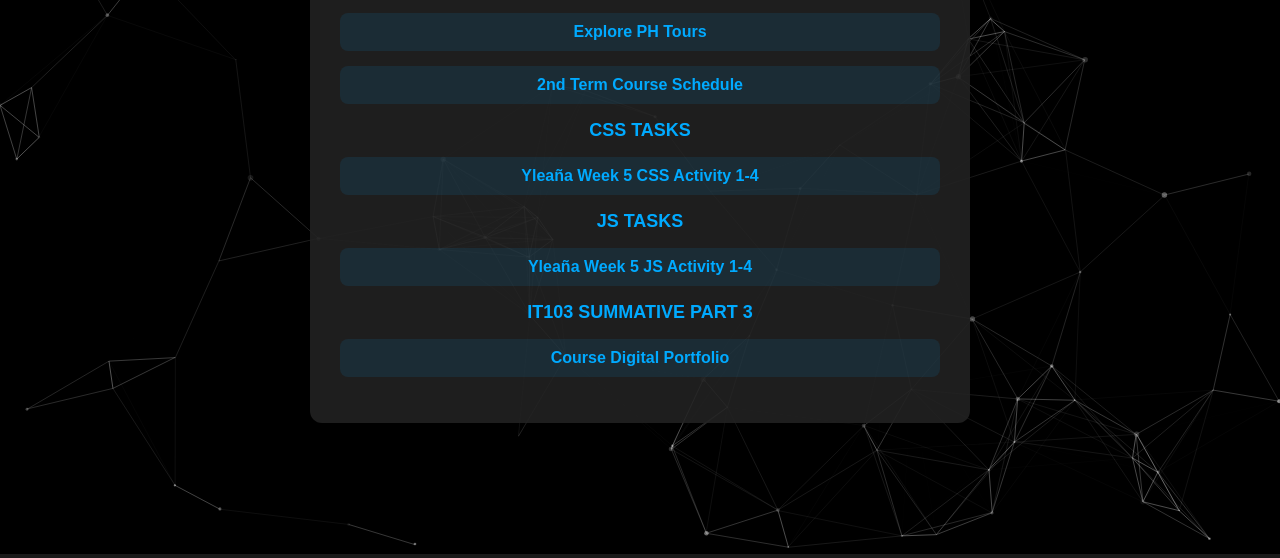
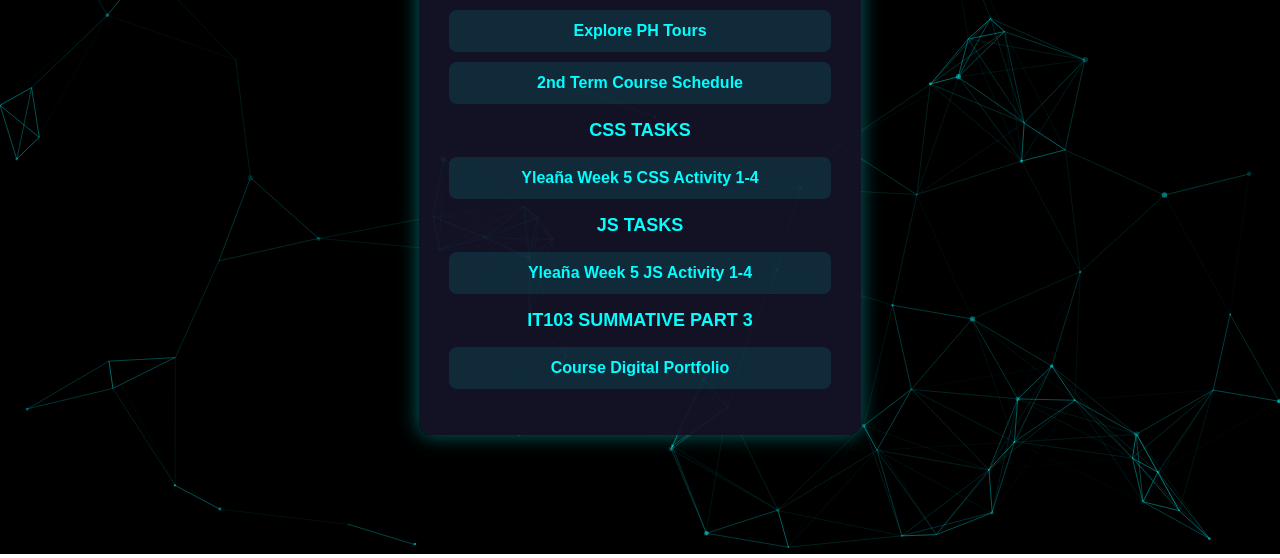
Before and after one commit to cyxkira29/cyxkira29.github.io, a plain HTML site: page index.html in a window 1280 px wide. Shown: the part 246-804 px from the top of the page. Drawn offline with nearby package versions, Linux system fonts and the light colour scheme.

Commit message:
portfolio

```diff
--- a/main.css
+++ b/main.css
@@ -1,85 +1,50 @@
-/* General Reset */
+/* Reset & Layout */
 body {
     margin: 0;
     font-family: 'Poppins', sans-serif;
-    background-color: #1a1a1a;
+    background: linear-gradient(135deg, #0a0027, #17002e); /* Deep blue to dark purple */
     color: #ddd;
     display: flex;
     justify-content: center;
     align-items: center;
-    min-height: 100vh;
+    height: 100vh;
 }
 
 /* Particle Background */
 #particles-js {
-    position: absolute;
+    position: fixed;
     width: 100%;
     height: 100%;
     background: #000;
     z-index: -1;
-    top: 0;
-    left: 0;
 }
 
-/* Main Container */
+/* Content Container */
 .container {
-    width: 90%;
     max-width: 600px;
     padding: 30px;
-    background: rgba(34, 34, 34, 0.9);
-    box-shadow: 0 8px 20px rgba(0, 0, 0, 0.3);
+    background: rgba(20, 20, 40, 0.9); /* Dark purple-gray */
     border-radius: 12px;
     text-align: center;
-    position: relative;
-    z-index: 1;
+    box-shadow: 0 0 20px rgba(0, 255, 255, 0.4); /* Neon glow effect */
 }
 
 /* Headings */
-h1 {
-    color: #fff;
-    font-size: 25px;
-    margin-bottom: 15px;
-}
-
-h1 .highlight {
-    color: #ff4444;
-}
-
-h2 {
-    color: #00aaff;
-    text-transform: uppercase;
-    font-size: 18px;
-    margin-bottom: 10px;
-}
+h1 { color: #fff; font-size: 28px; }
+h1 .highlight { color: #ff0000; } /* Neon Magenta */
+h2 { color: #0ff; font-size: 18px; text-transform: uppercase; }
 
 /* List */
-ol {
-    padding: 0;
-    list-style: none;
+ol { padding: 0; list-style: none; }
+li {
+    margin: 10px 0;
+    padding: 12px;
+    background: rgba(0, 255, 255, 0.1);
+    border-radius: 8px;
+    transition: 0.3s;
 }
-
-li {
-    margin: 15px 0;
-    padding: 10px;
-    border-radius: 8px;
-    background: rgba(0, 170, 255, 0.1);
-    transition: all 0.3s ease-in-out;
-}
-
-li:hover {
-    background: rgba(0, 170, 255, 0.2);
-    transform: translateX(5px);
-}
+li:hover { background: rgba(0, 255, 255, 0.2); transform: scale(1.05); }
 
 /* Links */
-a {
-    text-decoration: none;
-    color: #00aaff;
-    font-weight: bold;
-    transition: color 0.3s ease-in-out;
-}
-
-a:hover {
-    color: #0088cc;
-    text-decoration: underline;
-}
+a { color: #0ff; font-weight: bold; text-decoration: none; transition: 0.3s; }
+a:hover { color: #ff00ff; text-shadow: 0 0 10px #ff00ff; } /* Neon Glow */
--- a/mainscript.js
+++ b/mainscript.js
@@ -1,47 +1,15 @@
-// Initialize Particles.js
 particlesJS("particles-js", {
     particles: {
-        number: {
-            value: 80,
-            density: {
-                enable: true,
-                value_area: 800
-            }
-        },
-        color: { value: "#ffffff" },
-        shape: {
-            type: "circle"
-        },
-        opacity: {
-            value: 0.5,
-            random: true
-        },
-        size: {
-            value: 3,
-            random: true
-        },
-        line_linked: {
-            enable: true,
-            distance: 150,
-            color: "#ffffff",
-            opacity: 0.4,
-            width: 1
-        },
-        move: {
-            enable: true,
-            speed: 2
-        }
+        number: { value: 80, density: { enable: true, value_area: 800 } },
+        color: { value: "#0ff" }, // Neon Cyan
+        shape: { type: "circle" },
+        opacity: { value: 0.6, random: true },
+        size: { value: 3, random: true },
+        line_linked: { enable: true, distance: 150, color: "#0ff", opacity: 0.5, width: 1 },
+        move: { enable: true, speed: 2 }
     },
     interactivity: {
-        detect_on: "canvas",
-        events: {
-            onhover: {
-                enable: true,
-                mode: "grab"
-            }
-        }
+        events: { onhover: { enable: true, mode: "grab" } }
     },
     retina_detect: true
-
-
 });
```
Also changed, not shown: Portfolio/portfolio.html (+4 -5 lines).
